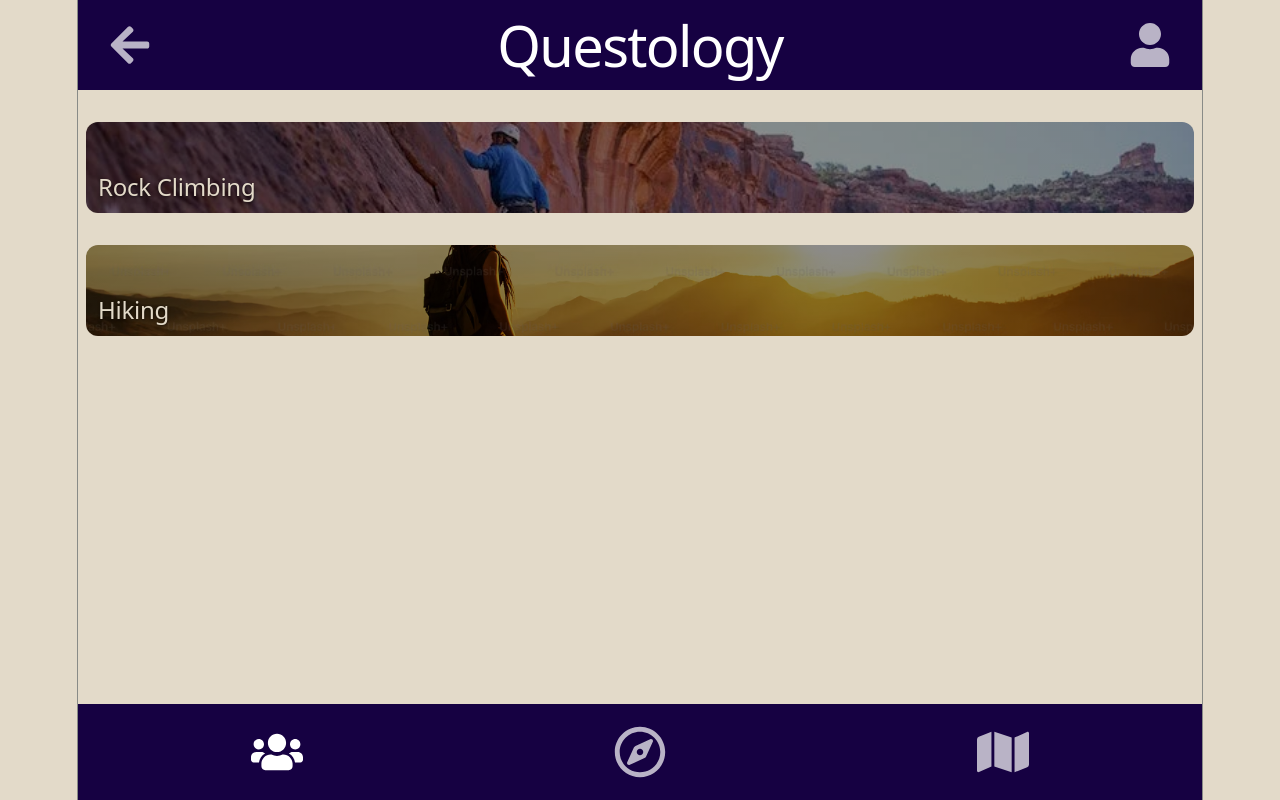
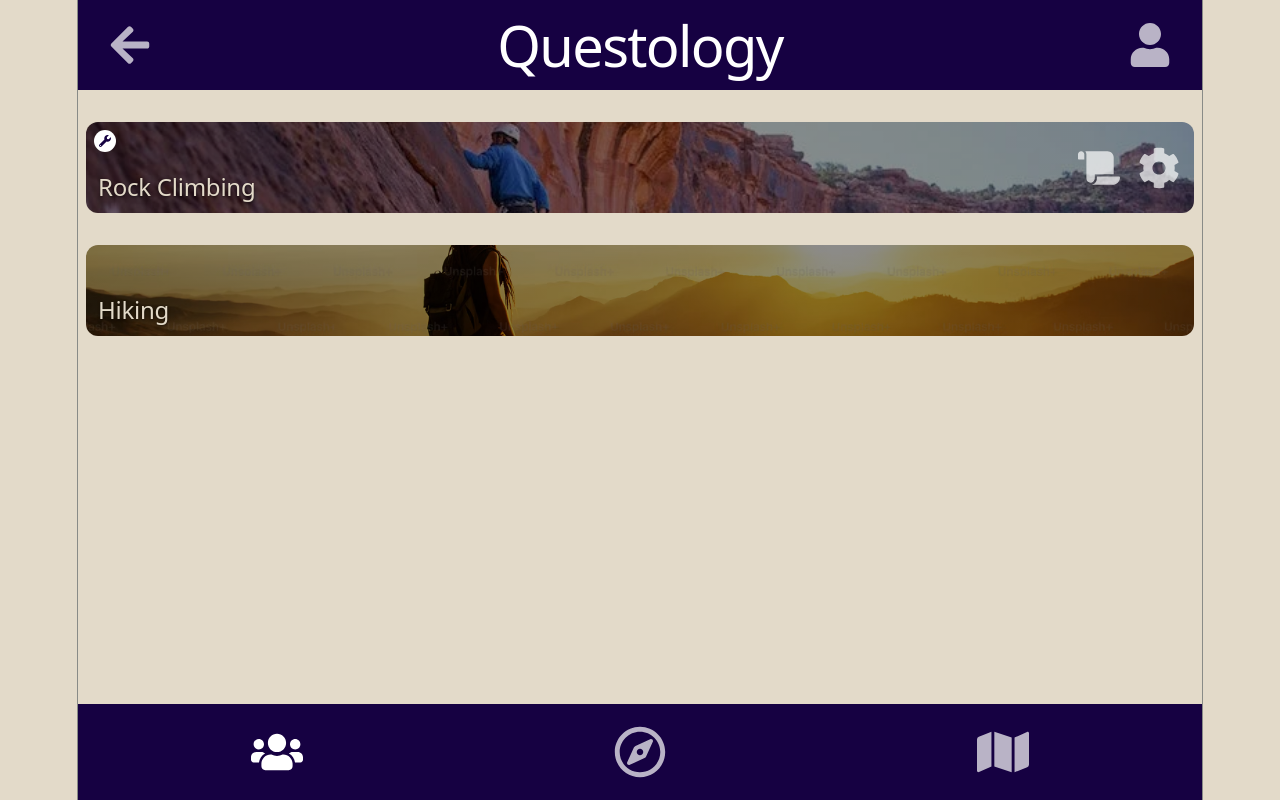
Before and after one commit to edreynoso/Questology, a React (Vite) app: page /login in a window 1280 px wide. Both pictures are taken after a click on the button "Log in". Built offline with nearby package versions, Linux system fonts and the light colour scheme.

Commit message:
Community Page Moderator Icons

```diff
--- a/src/components/communityBanner.css
+++ b/src/components/communityBanner.css
@@ -1,29 +1,77 @@
+.CommunityBannerWrapper {
+  position: relative;
+  margin: 0 8px;
+}
+
+.CommunityBannerWrapper + .CommunityBannerWrapper {
+  margin-top: 32px;
+}
+
 .CommunityBanner {
   position: relative;
-    text-decoration: none;
   display: flex;
   align-items: flex-end;
   box-sizing: border-box;
   height: 91px;
-    margin: 0 8px;
   padding: 12px;
+  overflow: hidden;
   border-radius: 12px;
-    overflow: hidden;
   background-color: var(--color-secondary);
-    background-size: cover;
   background-position: center;
   background-repeat: no-repeat;
-}
-
-.CommunityBanner + .CommunityBanner {
-    margin-top: 32px;
+  background-size: cover;
+  text-decoration: none;
 }
 
 .CommunityBanner h2 {
   margin: 0;
   color: var(--color-bg);
+  text-shadow: 0 1px 3px var(--color-shadow);
 }
 
-.CommunityBanner h2 {
-    text-shadow: 0 1px 3px var(--color-shadow);
+.ModeratedCommunityIcon {
+  position: absolute;
+  top: 8px;
+  left: 8px;
+  display: flex;
+  align-items: center;
+  justify-content: center;
+  width: 22px;
+  height: 22px;
+  border-radius: 999px;
+  background: var(--color-surface);
+  color: var(--color-primary);
+  font-size: 12px;
 }
+
+.CommunityModeratorActions {
+  position: absolute;
+  top: 50%;
+  right: 10px;
+  display: flex;
+  flex-direction: row;
+  gap: 10px;
+  transform: translateY(-50%);
+}
+
+.CommunityModeratorButton {
+  display: flex;
+  align-items: center;
+  justify-content: center;
+  padding: 4px;
+  border: none;
+  background: transparent;
+  color: var(--color-surface);
+  font-size: 42px;
+  line-height: 1;
+  cursor: pointer;
+  opacity: 0.7;
+  transition: color 0.15s ease, opacity 0.15s ease;
+}
+
+.CommunityModeratorButton:hover,
+.CommunityModeratorButton:focus-visible {
+  color: var(--color-surface);
+  opacity: 1;
+  outline: none;
+}
--- a/src/components/communityBanner.tsx
+++ b/src/components/communityBanner.tsx
@@ -1,14 +1,64 @@
-import { Link } from 'react-router-dom'
-import type { CommunityProps } from '../data/communities'
-import { bannerStyle } from '../utils/bannerStyle'
-import './communityBanner.css'
+import { FaCog, FaScroll, FaWrench } from "react-icons/fa";
+import { Link, useNavigate } from "react-router-dom";
+import { toast } from "react-toastify";
+import type { CommunityProps } from "../data/communities";
+import { bannerStyle } from "../utils/bannerStyle";
+import "./communityBanner.css";
 
-export default function CommunityBanner({ community }: { community: CommunityProps }) {
-    const style = bannerStyle(community.bannerUrl)
+export default function CommunityBanner({
+  community,
+}: {
+  community: CommunityProps;
+}) {
+  const navigate = useNavigate();
+  const style = bannerStyle(community.bannerUrl);
+  const isModeratedCommunity = community.id === "rock-climbing";
 
-    return (
-        <Link to={`/communities/${community.id}`} className="CommunityBanner" style={style}>
-            <h2>{community.name}</h2>
-        </Link>
-    )
+  return (
+    <div className="CommunityBannerWrapper">
+      <Link
+        to={`/communities/${community.id}`}
+        className="CommunityBanner"
+        style={style}
+      >
+        {isModeratedCommunity && (
+          <span
+            className="ModeratedCommunityIcon"
+            aria-label="Moderated community"
+            title="Moderated community"
+          >
+            <FaWrench aria-hidden="true" />
+          </span>
+        )}
+
+        <h2>{community.name}</h2>
+      </Link>
+
+      {isModeratedCommunity && (
+        <div className="CommunityModeratorActions">
+          <button
+            type="button"
+            className="CommunityModeratorButton"
+            aria-label="Pending quests"
+            title="Pending quests"
+            onClick={() => navigate("/moderator/quests")}
+          >
+            <FaScroll aria-hidden="true" />
+          </button>
+
+          <button
+            type="button"
+            className="CommunityModeratorButton"
+            aria-label="Community settings"
+            title="Community settings"
+            onClick={() =>
+              toast.info("Community settings are not implemented yet!")
+            }
+          >
+            <FaCog aria-hidden="true" />
+          </button>
+        </div>
+      )}
+    </div>
+  );
 }
```
Lines whose indentation alone changed are shown as unchanged.
